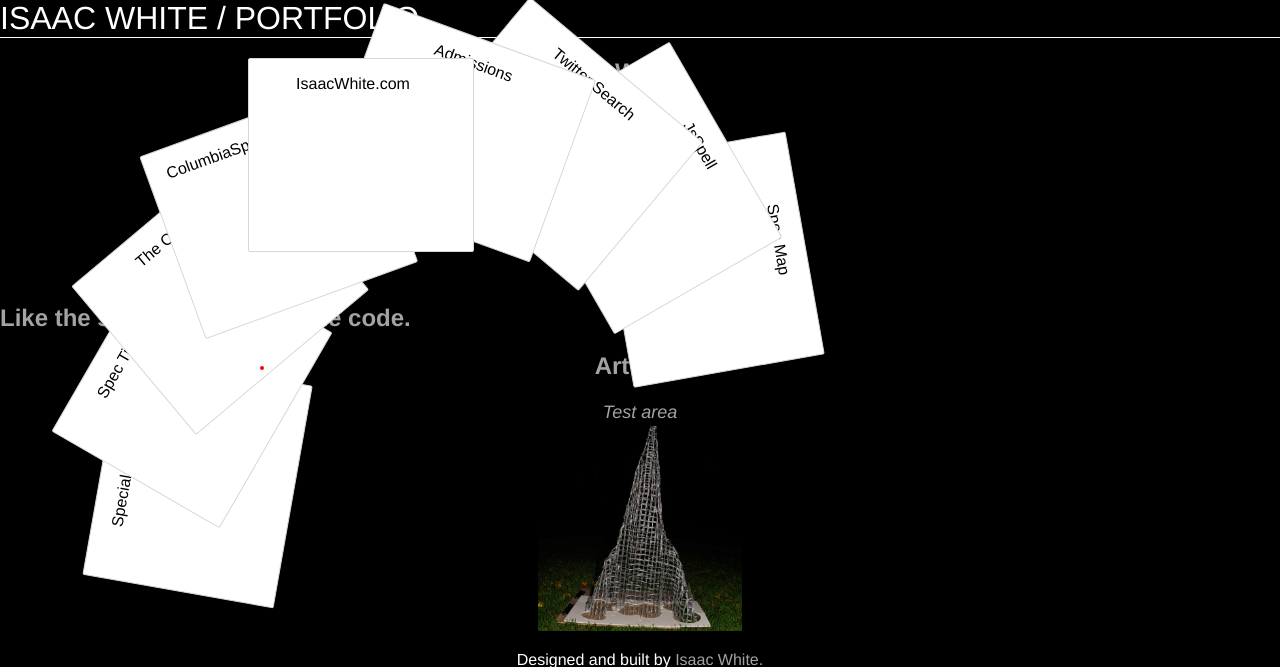
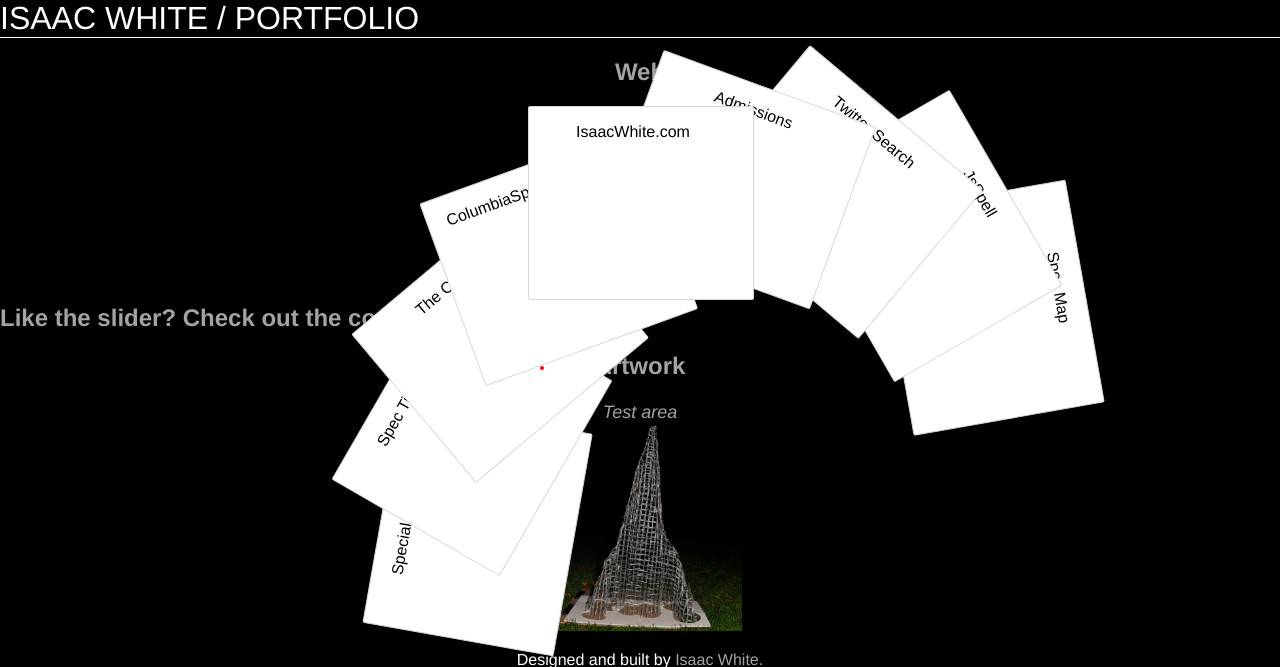
Before and after one commit to isaacwhite/isaacwhite.com, a PHP site: a page that uses portfolio/index.html in a window 1280 px wide. Shown: the top 667 px of the page. Run offline with PHP 8.4, Linux system fonts and the light colour scheme; some libraries are stand-ins or nearby versions.

Commit message:
Checking in commit for style.css

```diff
--- a/css/style.css
+++ b/css/style.css
@@ -308,7 +308,7 @@ a:hover {
     padding: .5rem; }
     #portfolio .toggle-animation:hover {
       cursor: pointer; }
-  #portfolio .web-region {
+  #portfolio .web-region ul {
     display: block;
     margin: 0 auto;
     position: relative;
```
